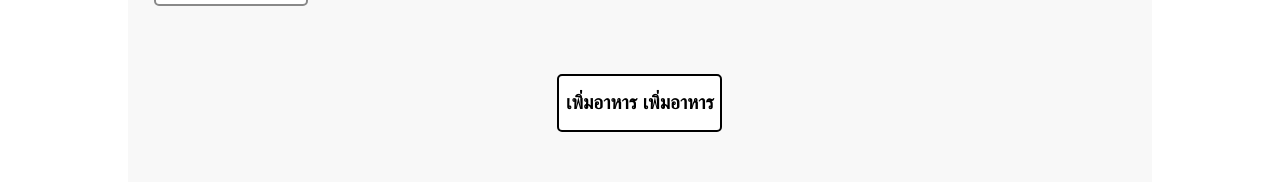
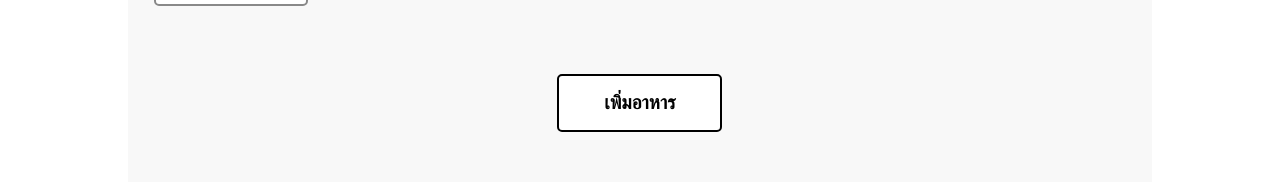
Before and after one commit to Han-Wanburhan/Healthy-Me, a React (Create React App) app in the folder healthy-me-front/: page /savecal in a window 1280 px wide. Shown: the part 469-651 px from the top of the page. Built offline with nearby package versions, Linux system fonts and the light colour scheme; what chartjs-plugin-datalabels would draw is missing.

Commit message:
test CICD

```diff
--- a/healthy-me-front/src/pages/SaveCal-Page.tsx
+++ b/healthy-me-front/src/pages/SaveCal-Page.tsx
@@ -145,7 +145,7 @@ const SaveCalPage: React.FC = () => {
                     type="button"
                     onClick={handleClickAddFoodBT}
                   >
-                    เพิ่มอาหาร เพิ่มอาหาร
+                    เพิ่มอาหาร
                   </button>
                 </div>
               </div>
```
